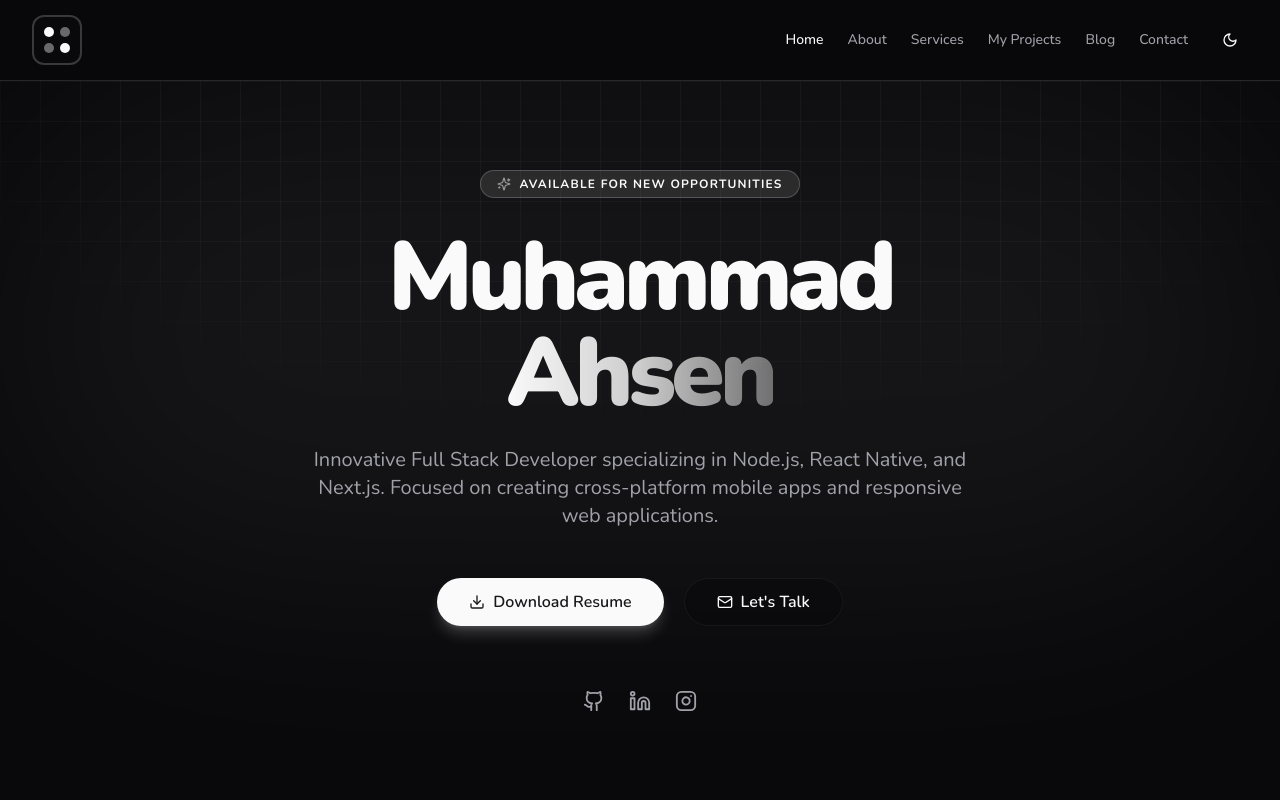
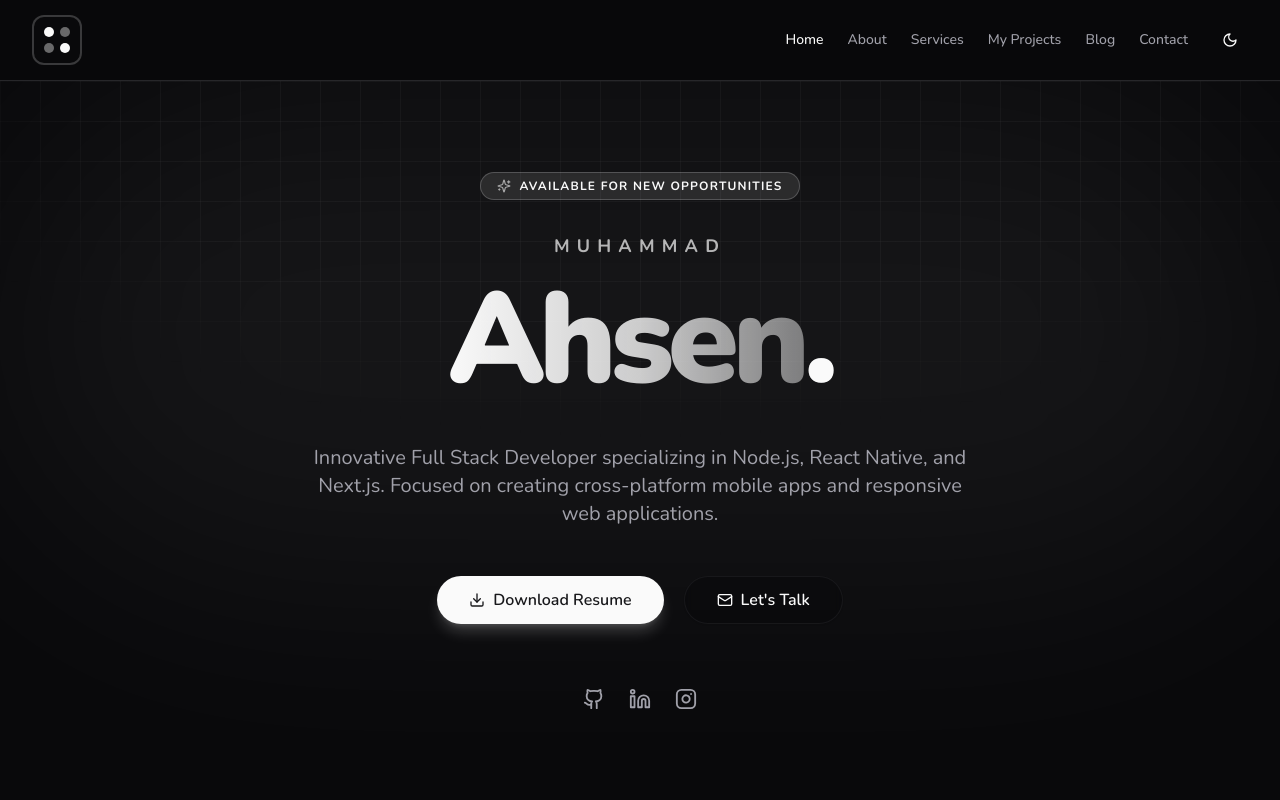
Before and after one commit to MAhsen23/ahsendev, a Next.js app: page / in a window 1280 px wide. Shown: the top 800 px of the page. Built offline with nearby package versions, Linux system fonts and the light colour scheme.

Commit message:
Final FIxes

```diff
--- a/src/app/projects/page.tsx
+++ b/src/app/projects/page.tsx
@@ -33,7 +33,6 @@ export default function AllProjects() {
         <div className="flex min-h-screen flex-col bg-background selection:bg-primary/30">
             <Header />
             <main className="flex-1 py-24 relative overflow-hidden">
-                {/* Background Decorations */}
                 <div className="absolute top-0 left-0 w-full h-full -z-10">
                     <div className="absolute top-[-10%] right-[-10%] w-[500px] h-[500px] bg-primary/5 rounded-full blur-3xl" />
                     <div className="absolute bottom-[-10%] left-[-10%] w-[500px] h-[500px] bg-primary/5 rounded-full blur-3xl" />
--- a/src/components/footer/Footer.tsx
+++ b/src/components/footer/Footer.tsx
@@ -1,6 +1,6 @@
 const Footer = () => {
     return (
-        <footer className="border-t border-secondary/30 bg-background/50 backdrop-blur-sm py-12">
+        <footer className="border-t border-secondary/30 bg-background/50 backdrop-blur-sm py-6">
             <div className="container mx-auto px-8 flex flex-col md:flex-row justify-between items-center gap-6">
                 <div className="relative flex p-2 bg-background border border-secondary/50 rounded-lg group hover:border-primary/30 transition-all duration-300">
                     <div className="grid grid-cols-2 gap-1 scale-90">
--- a/src/components/hero/Hero.tsx
+++ b/src/components/hero/Hero.tsx
@@ -34,10 +34,14 @@ export default function Hero() {
                         initial="initial"
                         animate="animate"
                         transition={{ duration: 0.8, delay: 0.2 }}
-                        className="text-5xl md:text-7xl lg:text-8xl font-black tracking-tighter leading-[1] mb-6"
+                        className="text-6xl md:text-8xl lg:text-9xl font-black tracking-tighter leading-[0.85] mb-10"
                     >
-                        Muhammad <br />
-                        <span className="text-transparent bg-clip-text bg-gradient-to-r from-primary via-primary/80 to-primary/40">Ahsen</span>
+                        <span className="text-sm md:text-base lg:text-lg block font-bold text-primary uppercase tracking-[0.4em] mb-4 opacity-70">
+                            Muhammad
+                        </span>
+                        <span className="text-transparent bg-clip-text bg-gradient-to-r from-primary via-primary/80 to-primary/40">
+                            Ahsen<span className="text-foreground">.</span>
+                        </span>
                     </motion.h1>
 
                     <motion.p
```
